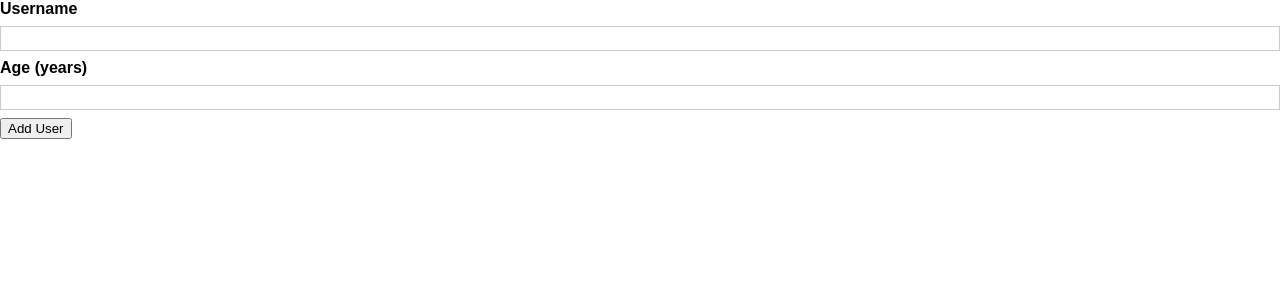
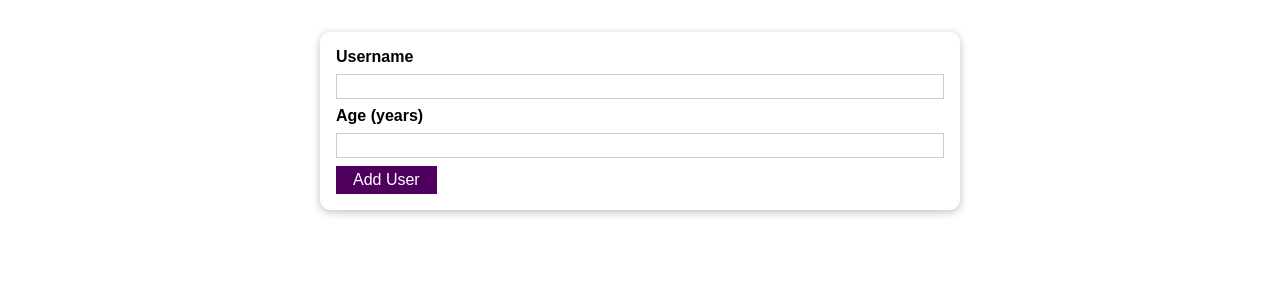
Before and after one commit to abby-winn/StudentTrackerRepo, a React (Create React App) app in the folder 01-starting-project/: page / in a window 1280 px wide. Shown: the top 300 px of the page. Built offline with nearby package versions, Linux system fonts and the light colour scheme.

Commit message:
Reset form

```diff
--- a/01-starting-project/src/components/ui/Button.css
+++ b/01-starting-project/src/components/ui/Button.css
@@ -0,0 +1,18 @@
+button {
+    font: inherit;
+    border: 1px solid #4f005f;
+    background: #4f005f;
+    color: white;
+    padding: 0.25rem 1rem;
+    cursor: pointer;
+}
+
+button:hover,
+button:active {
+    background: #741188;
+    border-color: #741188;
+}
+
+button:focus {
+    outline: none;
+}
--- a/01-starting-project/src/components/ui/Card.css
+++ b/01-starting-project/src/components/ui/Card.css
@@ -0,0 +1,10 @@
+.card {
+    background: white;
+    box-shadow: 0 2px 8px rgba(0,0,0,0.26);
+    border-radius: 10px;
+
+    margin: 2rem auto;
+    padding: 1rem;
+    width: 90%;
+    max-width: 40rem;
+}
--- a/01-starting-project/src/components/users/AddUser.js
+++ b/01-starting-project/src/components/users/AddUser.js
@@ -16,15 +16,23 @@ const AddUser = props => {
     }
     function addUserHandler(event) {
         event.preventDefault();
+        if (enteredUsername.trim().length === 0 || enteredAge.trim().length === 0) {
+            return;
+        }
+        if (+enteredAge < 1) {
+            return;
+        }
+        console.log(enteredUsername, enteredAge);
+        setEnteredUsername("");
+        setEnteredAge("");
     }
-
     return (
         <Card>
             <form onSubmit={addUserHandler}>
                 <label htmlFor="username">Username</label>
-                <input id="username" type="text" onChange={usernameChangeHandler}></input>
+                <input id="username" type="text" value={enteredUsername} onChange={usernameChangeHandler}></input>
                 <label htmlFor="age">Age (years)</label>
-                <input id="age" type="number" onChange={ageChangeHandler}></input>
+                <input id="age" type="number" value={enteredAge} onChange={ageChangeHandler}></input>
                 <Button type="submit">Add User</Button>
             </form>
         </Card>
```
